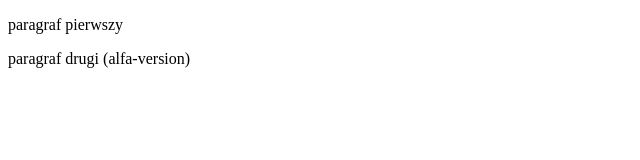
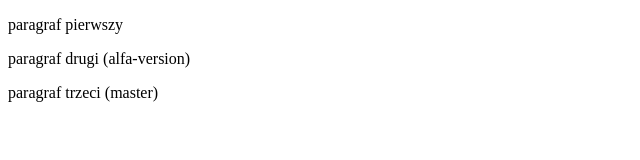
Before and after one commit to wojciechkuzniar/wojciechkuzniar.github.io, a plain HTML site: page index.html in a window 1280 px wide. Shown: the whole page, without its empty margins (0-640 px from the left). Drawn offline with Linux system fonts and the light colour scheme.

Commit message:
Dodano trzeci paragraf

```diff
--- a/index.html
+++ b/index.html
@@ -8,5 +8,6 @@
 <body>
     <p>paragraf pierwszy</p>
     <p>paragraf drugi (alfa-version)</p>
+    <p>paragraf trzeci (master)</p>
 </body>
 </html>
```
